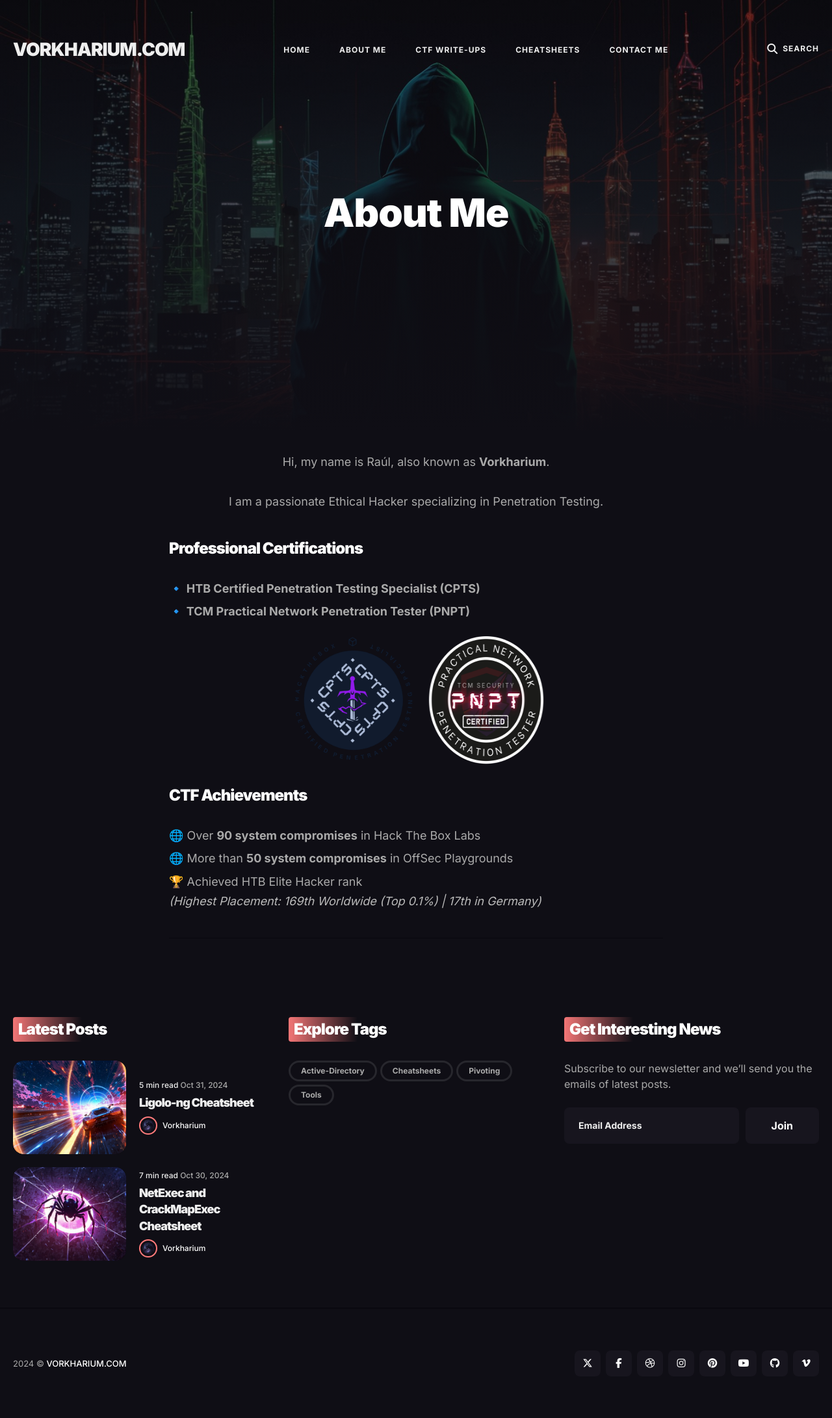
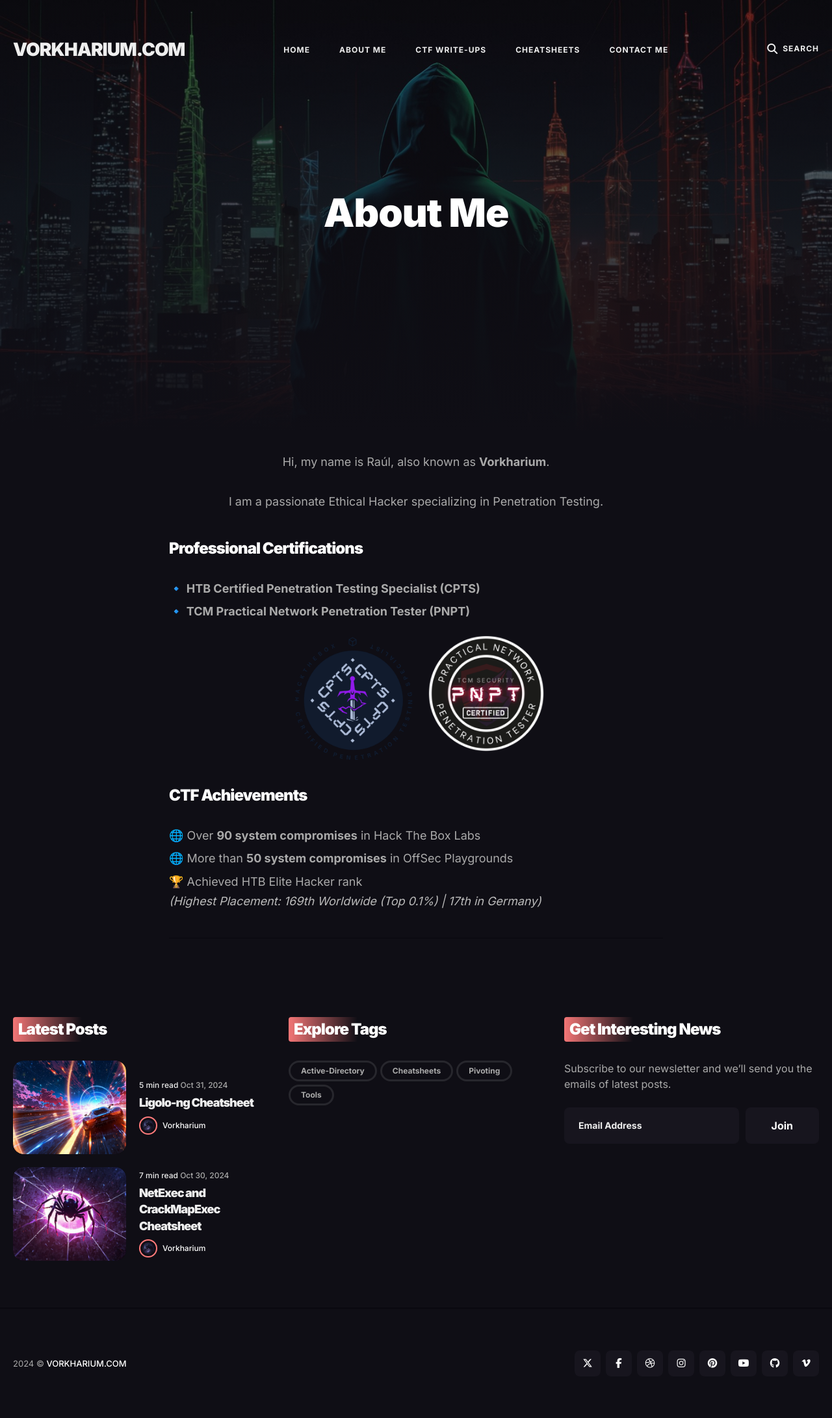
Before and after one commit to Vorkharium/vorkharium.github.io, a Jekyll site: the page built from _pages/about.md, in a window 1280 px wide. Shown: the whole page at 65% size. Built offline with Jekyll 4.4.1, drawn with Linux system fonts in a browser that asks for light colours.

Commit message:
Update about.md

```diff
--- a/_pages/about.md
+++ b/_pages/about.md
@@ -19,7 +19,7 @@
 
 <div class="gallery-box" style="display: flex; justify-content: center; gap: 15px; margin-top: 20px;">
   <img src="{{site.baseurl}}/images/CPTS.png" alt="HTB CPTS Certification" style="width: 200px; border-radius: 8px;">
-  <img src="{{site.baseurl}}/images/PNPT.png" alt="PNPT Certification" style="width: 180px; border-radius: 8px;">
+  <img src="{{site.baseurl}}/images/PNPT.png" alt="PNPT Certification" style="height: 180px; border-radius: 8px;">
 </div>
 
 <div style="margin-top: 30px;">
```
